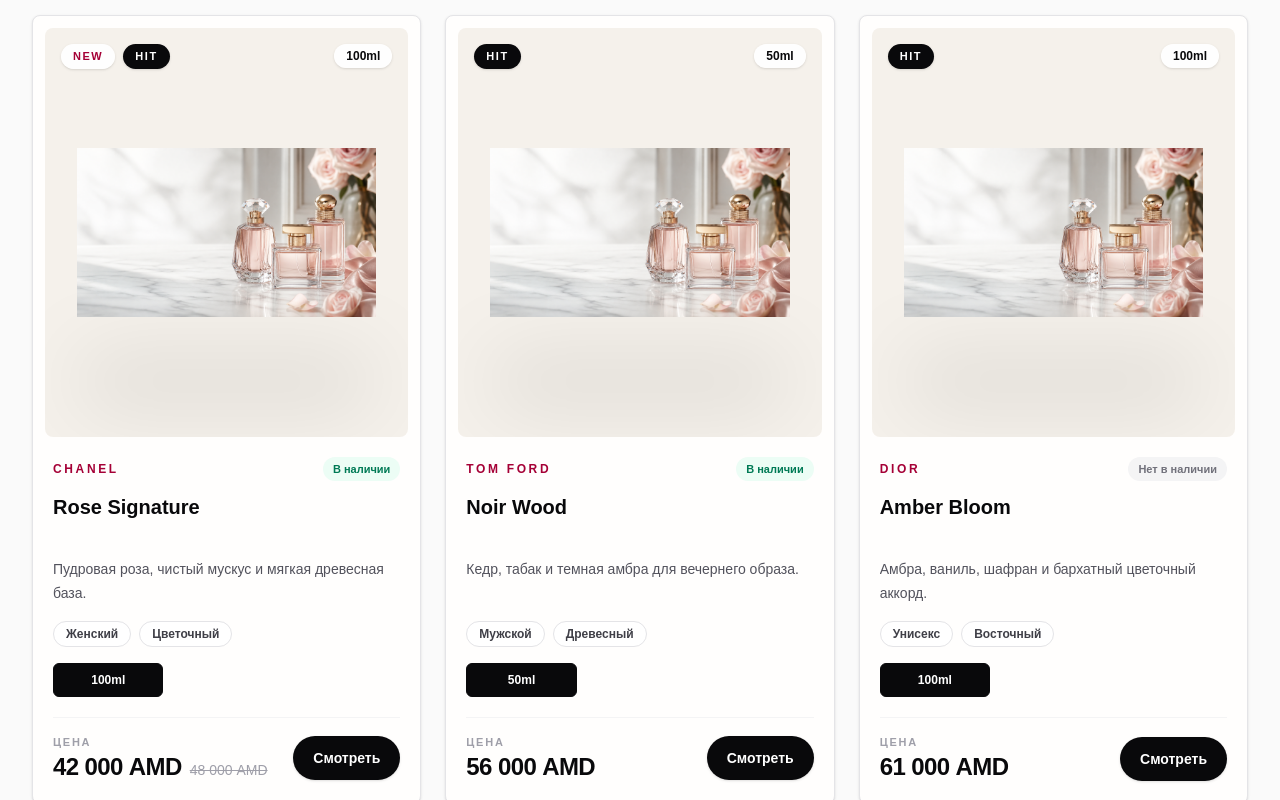
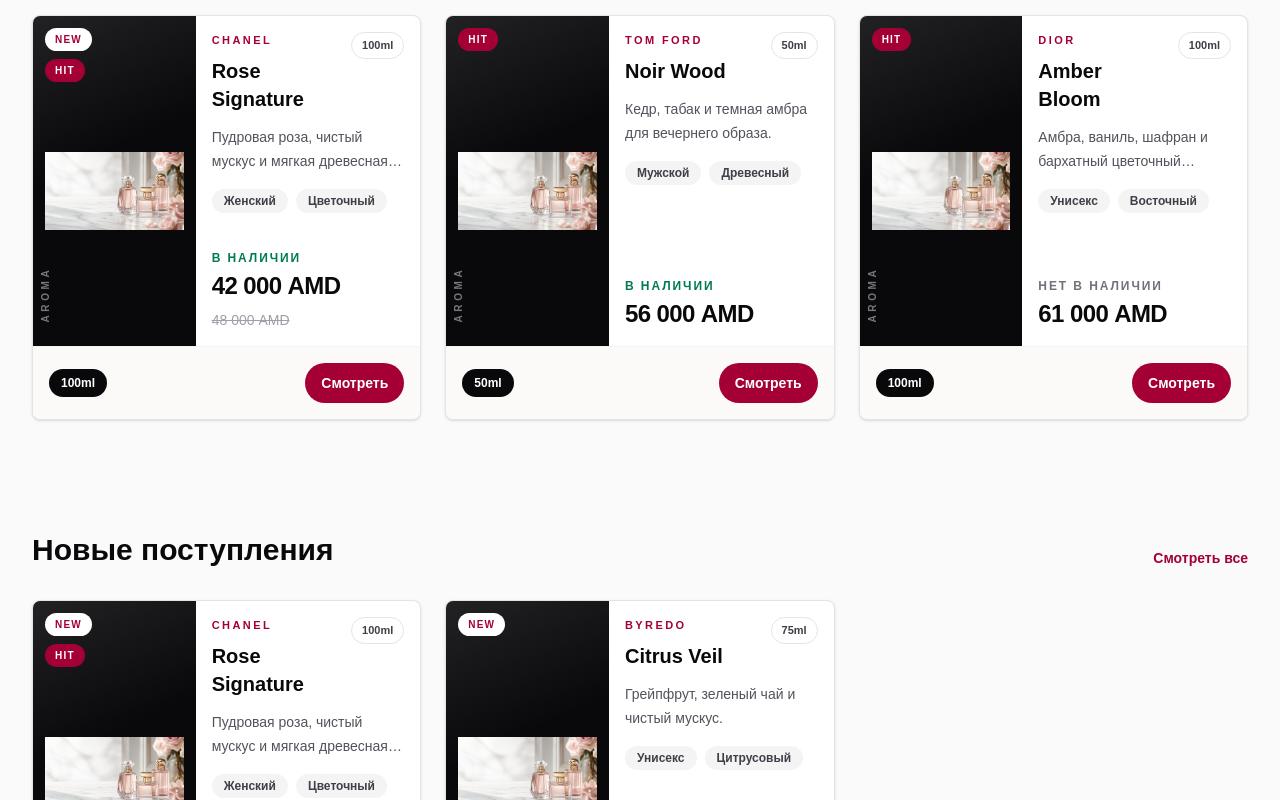
Before and after one commit to ArtemMartirosian/aroma-front, a Next.js app: page / in a window 1280 px wide. Shown: the part 860-1660 px from the top of the page. Built offline with nearby package versions, Linux system fonts and the light colour scheme; no server answers.

Commit message:
Redesign product card as boutique label

```diff
--- a/src/components/catalog/ProductCard.tsx
+++ b/src/components/catalog/ProductCard.tsx
@@ -20,104 +20,80 @@
   const availabilityLabel = product.isAvailable ? "В наличии" : "Нет в наличии";
 
   return (
-    <article className="group overflow-hidden rounded-lg border border-zinc-200 bg-[#fffefd] shadow-sm transition duration-300 hover:-translate-y-1 hover:border-zinc-300 hover:shadow-[0_24px_70px_rgba(24,24,27,0.14)]">
-      <Link href={`/products/${product.slug}`} className="block">
-        <div className="relative m-3 aspect-[4/4.5] overflow-hidden rounded-lg bg-[#f5f1eb]">
-          <div className="absolute inset-x-8 bottom-8 h-12 rounded-full bg-zinc-950/10 blur-2xl transition duration-500 group-hover:bg-rose-900/15" />
+    <article className="group overflow-hidden rounded-lg border border-zinc-200 bg-white shadow-sm transition duration-300 hover:-translate-y-1 hover:border-zinc-300 hover:shadow-[0_24px_70px_rgba(24,24,27,0.14)]">
+      <div className="grid min-h-[330px] grid-cols-[42%_58%]">
+        <Link
+          href={`/products/${product.slug}`}
+          className="relative overflow-hidden bg-zinc-950"
+        >
+          <div className="absolute inset-0 bg-[linear-gradient(155deg,rgba(255,255,255,0.10),transparent_42%)]" />
+          <div className="absolute left-3 top-3 z-10 flex flex-col gap-2">
+            {product.isNew ? (
+              <span className="w-fit rounded-full bg-white px-2.5 py-1 text-[10px] font-semibold uppercase tracking-[0.12em] text-rose-800">
+                New
+              </span>
+            ) : null}
+            {product.isFeatured ? (
+              <span className="w-fit rounded-full bg-rose-800 px-2.5 py-1 text-[10px] font-semibold uppercase tracking-[0.12em] text-white">
+                Hit
+              </span>
+            ) : null}
+          </div>
+          <p className="absolute bottom-4 left-3 z-10 origin-left -rotate-90 text-[10px] font-semibold uppercase tracking-[0.36em] text-white/45">
+            Aroma
+          </p>
+          <div className="absolute inset-x-3 bottom-5 top-10">
             <Image
               src={imageUrl(product.mainImage)}
               alt={product.name}
               fill
-            sizes="(min-width: 1280px) 33vw, (min-width: 768px) 50vw, 100vw"
-            className="object-contain p-8 transition duration-700 group-hover:scale-105"
+              sizes="(min-width: 1280px) 16vw, (min-width: 768px) 24vw, 42vw"
+              className="object-contain transition duration-700 group-hover:scale-110"
             />
-
-          <div className="absolute inset-x-0 top-0 flex items-start justify-between gap-3 p-4">
-            <div className="flex flex-wrap gap-2">
-              {product.isNew ? (
-                <span className="rounded-full bg-white/95 px-3 py-1 text-[11px] font-semibold uppercase tracking-[0.14em] text-rose-800 shadow-sm">
-                  New
-                </span>
-              ) : null}
-              {product.isFeatured ? (
-                <span className="rounded-full bg-zinc-950 px-3 py-1 text-[11px] font-semibold uppercase tracking-[0.14em] text-white shadow-sm">
-                  Hit
-                </span>
-              ) : null}
-            </div>
-            <span className="rounded-full bg-white/95 px-3 py-1 text-xs font-semibold text-zinc-950 shadow-sm">
-              {hasMultipleVariants ? `${variants.length} объема` : product.volume}
-            </span>
-          </div>
-
-          <div className="absolute inset-x-4 bottom-4 flex translate-y-3 items-center justify-between gap-3 rounded-lg border border-white/70 bg-white/90 px-4 py-3 opacity-0 shadow-xl backdrop-blur transition duration-300 group-hover:translate-y-0 group-hover:opacity-100">
-            <span className="text-xs font-semibold uppercase tracking-[0.18em] text-zinc-500">
-              Подробнее
-            </span>
-            <span className="rounded-full bg-zinc-950 px-3 py-1 text-xs font-semibold text-white">
-              Выбрать
-            </span>
-          </div>
           </div>
         </Link>
 
-      <div className="px-5 pb-5 pt-2">
-        <div className="flex items-center justify-between gap-3">
-          <p className="truncate text-xs font-semibold uppercase tracking-[0.22em] text-rose-800">
+        <div className="flex min-w-0 flex-col p-4">
+          <div className="flex items-start justify-between gap-3">
+            <div className="min-w-0">
+              <p className="truncate text-[11px] font-semibold uppercase tracking-[0.22em] text-rose-800">
                 {product.brand?.name}
               </p>
-          <span
-            className={
-              product.isAvailable
-                ? "inline-flex shrink-0 items-center rounded-full bg-emerald-50 px-2.5 py-1 text-[11px] font-semibold text-emerald-700"
-                : "inline-flex shrink-0 items-center rounded-full bg-zinc-100 px-2.5 py-1 text-[11px] font-semibold text-zinc-500"
-            }
-            aria-label={availabilityLabel}
-          >
-            {availabilityLabel}
-          </span>
-        </div>
-
-        <h3 className="mt-3 line-clamp-2 min-h-[3.5rem] text-xl font-semibold leading-7 text-zinc-950">
+              <h3 className="mt-2 line-clamp-3 text-xl font-semibold leading-7 text-zinc-950">
                 <Link href={`/products/${product.slug}`} className="hover:text-rose-800">
                   {product.name}
                 </Link>
               </h3>
+            </div>
+            <span className="shrink-0 rounded-full border border-zinc-200 px-2.5 py-1 text-[11px] font-semibold text-zinc-700">
+              {hasMultipleVariants ? `${variants.length}x` : product.volume}
+            </span>
+          </div>
 
-        <p className="mt-2 line-clamp-2 min-h-[3rem] text-sm leading-6 text-zinc-600">
+          <p className="mt-3 line-clamp-2 text-sm leading-6 text-zinc-600">
             {product.shortDescription}
           </p>
 
           <div className="mt-4 flex flex-wrap gap-2">
-          <span className="rounded-full border border-zinc-200 bg-white px-3 py-1 text-xs font-semibold text-zinc-700">
+            <span className="rounded-full bg-zinc-100 px-3 py-1 text-xs font-semibold text-zinc-700">
               {genderLabels[product.gender]}
             </span>
-          <span className="rounded-full border border-zinc-200 bg-white px-3 py-1 text-xs font-semibold text-zinc-700">
+            <span className="rounded-full bg-zinc-100 px-3 py-1 text-xs font-semibold text-zinc-700">
               {fragranceLabels[product.fragranceType]}
             </span>
           </div>
 
-        <div className="mt-4 grid grid-cols-3 gap-2">
-          {variants.slice(0, 4).map((variant) => (
-            <span
-              key={variant.volume}
+          <div className="mt-auto pt-5">
+            <p
               className={
-                variant.volume === lowestVariant.volume
-                  ? "rounded-md border border-zinc-950 bg-zinc-950 px-2.5 py-2 text-center text-xs font-semibold text-white"
-                  : "rounded-md border border-zinc-200 bg-white px-2.5 py-2 text-center text-xs font-semibold text-zinc-700"
+                product.isAvailable
+                  ? "text-xs font-semibold uppercase tracking-[0.16em] text-emerald-700"
+                  : "text-xs font-semibold uppercase tracking-[0.16em] text-zinc-500"
               }
             >
-              {variant.volume}
-            </span>
-          ))}
-        </div>
-
-        <div className="mt-5 flex items-center justify-between gap-4 border-t border-zinc-100 pt-4">
-          <div>
-            <p className="text-[11px] font-semibold uppercase tracking-[0.16em] text-zinc-400">
-              {hasMultipleVariants ? "Цена от" : "Цена"}
+              {availabilityLabel}
             </p>
-            <div className="flex flex-wrap items-baseline gap-2">
+            <div className="mt-1 flex flex-wrap items-baseline gap-2">
               <p className="text-2xl font-semibold tracking-tight text-zinc-950">
                 {formatPrice(lowestVariant.price)}
               </p>
@@ -128,14 +104,31 @@
               ) : null}
             </div>
           </div>
+        </div>
+      </div>
+
+      <div className="flex items-center gap-3 border-t border-zinc-100 bg-[#fbfaf8] p-4">
+        <div className="flex min-w-0 flex-1 gap-2 overflow-x-auto">
+          {variants.slice(0, 4).map((variant) => (
+            <span
+              key={variant.volume}
+              className={
+                variant.volume === lowestVariant.volume
+                  ? "shrink-0 rounded-full bg-zinc-950 px-3 py-1.5 text-xs font-semibold text-white"
+                  : "shrink-0 rounded-full border border-zinc-200 bg-white px-3 py-1.5 text-xs font-semibold text-zinc-700"
+              }
+            >
+              {variant.volume}
+            </span>
+          ))}
+        </div>
         <Link
           href={`/products/${product.slug}`}
-            className="shrink-0 rounded-full bg-zinc-950 px-5 py-3 text-sm font-semibold text-white shadow-sm transition hover:bg-rose-800 hover:shadow-lg"
+          className="shrink-0 rounded-full bg-rose-800 px-4 py-2.5 text-sm font-semibold text-white transition hover:bg-zinc-950"
         >
           Смотреть
         </Link>
       </div>
-      </div>
     </article>
   );
 }
```
Lines whose indentation alone changed are shown as unchanged.
